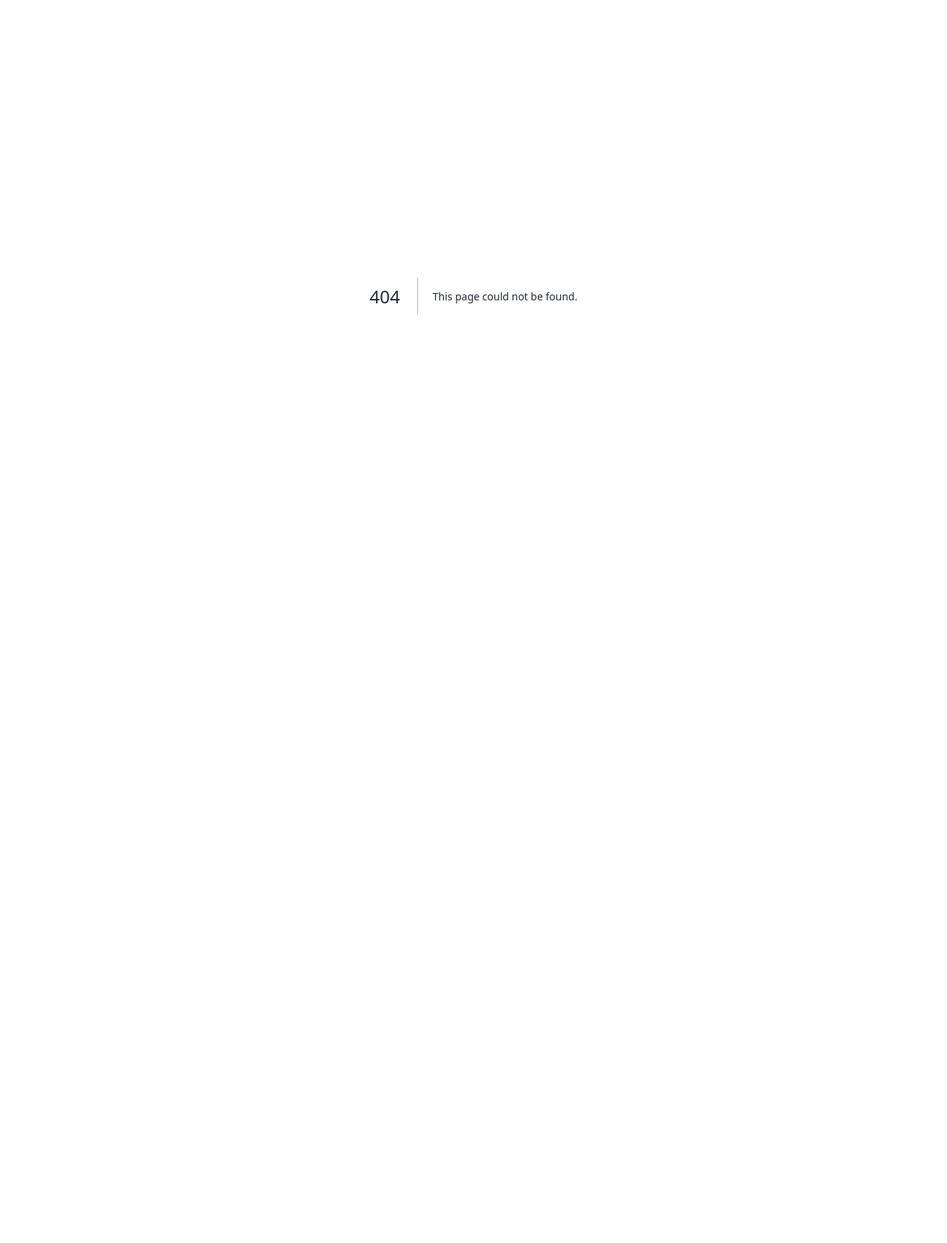
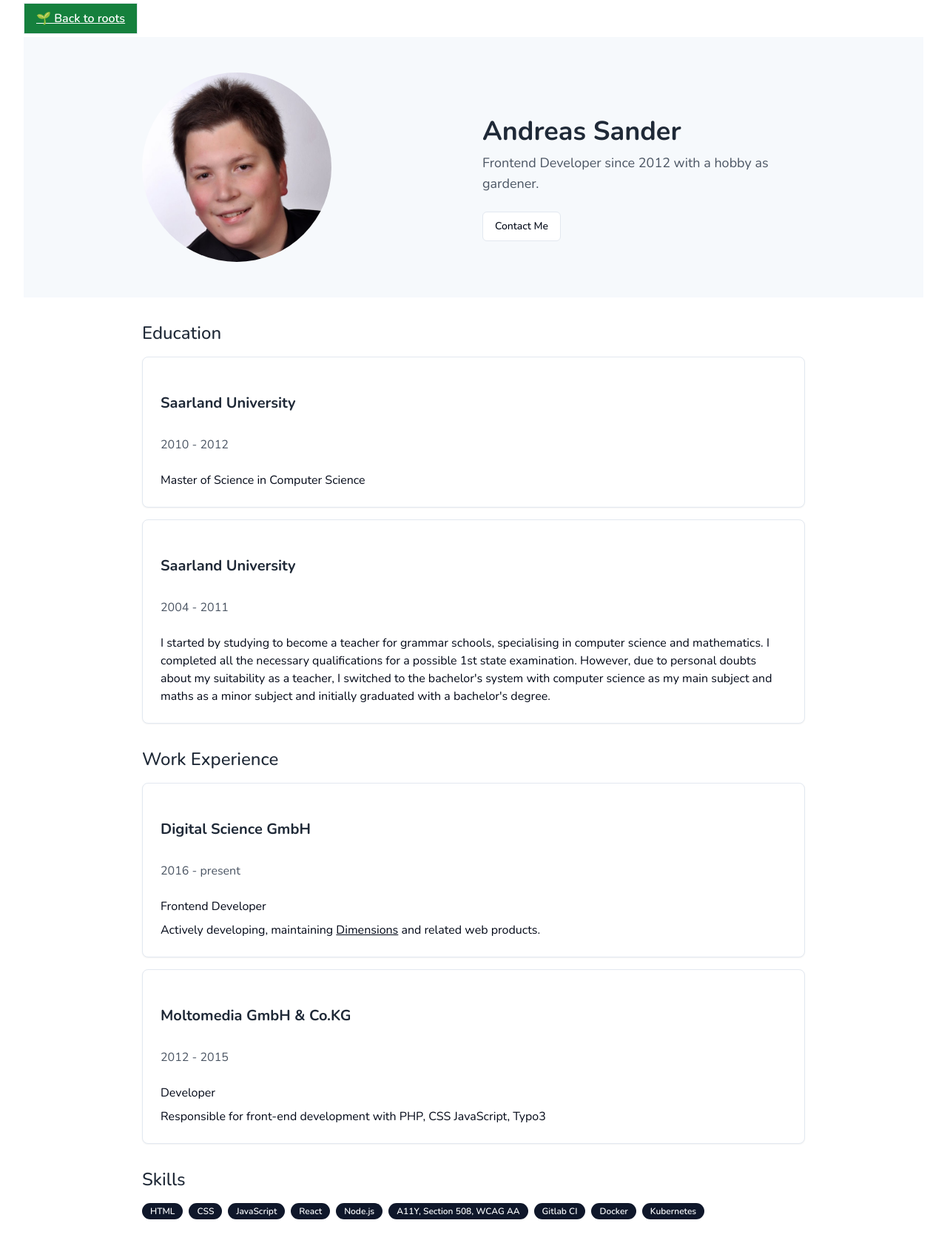
Before and after one commit to andi1984/personal, a Next.js app: page /about in a window 1280 px wide. Before the commit this address had no page. Shown: the whole page at 74% size. Before the commit the page ends 800 px from the top, so only its background shows below. Built offline with nearby package versions, Linux system fonts and the light colour scheme.

Commit message:
feat: new /about page

```diff
--- a/package.json
+++ b/package.json
@@ -9,6 +9,7 @@
     "lint": "next lint"
   },
   "dependencies": {
+    "@radix-ui/react-avatar": "^1.0.4",
     "@radix-ui/react-slot": "^1.0.2",
     "@react-spring/web": "^9.7.3",
     "axios": "^1.5.1",
--- /dev/null
+++ b/src/app/about/page.tsx
@@ -0,0 +1,119 @@
+import BackButton from "@/components/back-button";
+import { Avatar, AvatarImage } from "@/components/ui/avatar";
+import { Badge } from "@/components/ui/badge";
+import { Button } from "@/components/ui/button";
+import { Card, CardContent, CardHeader } from "@/components/ui/card";
+import Link from "next/link";
+
+export default async function Impressum() {
+  return (
+    <>
+      <BackButton />
+      <header className="bg-[#f6f9fc] p-6 md:p-12">
+        <div className="max-w-4xl mx-auto grid grid-cols-1 md:grid-cols-2 gap-6 items-center">
+          <div className="flex justify-center md:justify-start">
+            <Avatar className="h-64 w-64">
+              <AvatarImage alt="Personal Portrait" src="/ava.jpg" />
+            </Avatar>
+          </div>
+          <div>
+            <h1 className="text-3xl md:text-4xl font-bold mb-2">
+              Andreas Sander
+            </h1>
+            <p className="text-gray-600 text-lg mb-6">
+              Frontend Developer since 2012 with a hobby as gardener.
+            </p>
+            <div className="space-x-4">
+              <Link
+                target="_blank"
+                href="https://www.linkedin.com/in/andi1984/"
+              >
+                <Button className="px-4 py-2" variant="outline">
+                  Contact Me
+                </Button>
+              </Link>
+            </div>
+          </div>
+        </div>
+      </header>
+      <main className="max-w-4xl mx-auto my-8 px-6 md:px-0">
+        <section className="mb-8">
+          <h2 className="text-2xl font-medium mb-4">Education</h2>
+          <Card>
+            <CardHeader>
+              <h3 className="font-bold text-xl">Saarland University</h3>
+              <p className="text-gray-600">2010 - 2012</p>
+            </CardHeader>
+            <CardContent>
+              <p>Master of Science in Computer Science</p>
+            </CardContent>
+          </Card>
+          <Card className="mt-4">
+            <CardHeader>
+              <h3 className="font-bold text-xl">Saarland University</h3>
+              <p className="text-gray-600">2004 - 2011</p>
+            </CardHeader>
+            <CardContent>
+              <p>
+                I started by studying to become a teacher for grammar schools,
+                specialising in computer science and mathematics. I completed
+                all the necessary qualifications for a possible 1st state
+                examination. However, due to personal doubts about my
+                suitability as a teacher, I switched to the bachelor&apos;s
+                system with computer science as my main subject and maths as a
+                minor subject and initially graduated with a bachelor&apos;s
+                degree.
+              </p>
+            </CardContent>
+          </Card>
+        </section>
+        <section className="mb-8">
+          <h2 className="text-2xl font-medium mb-4">Work Experience</h2>
+          <Card className="mb-4">
+            <CardHeader>
+              <h3 className="font-bold text-xl">Digital Science GmbH</h3>
+              <p className="text-gray-600">2016 - present</p>
+            </CardHeader>
+            <CardContent>
+              <p>Frontend Developer</p>
+              <p className="mt-2">
+                Actively developing, maintaining{" "}
+                <a href="https://dimensions.ai" target="_blank">
+                  Dimensions
+                </a>{" "}
+                and related web products.
+              </p>
+            </CardContent>
+          </Card>
+          <Card>
+            <CardHeader>
+              <h3 className="font-bold text-xl">Moltomedia GmbH & Co.KG</h3>
+              <p className="text-gray-600">2012 - 2015</p>
+            </CardHeader>
+            <CardContent>
+              <p>Developer</p>
+              <p className="mt-2">
+                Responsible for front-end development with PHP, CSS JavaScript,
+                Typo3
+              </p>
+            </CardContent>
+          </Card>
+        </section>
+        <section>
+          <h2 className="text-2xl font-medium mb-4">Skills</h2>
+          <div className="flex flex-wrap gap-2">
+            <Badge>HTML</Badge>
+            <Badge>CSS</Badge>
+            <Badge>JavaScript</Badge>
+            <Badge>React</Badge>
+            <Badge>Node.js</Badge>
+            <Badge>A11Y, Section 508, WCAG AA</Badge>
+            <Badge>Gitlab CI</Badge>
+            <Badge>Docker</Badge>
+            <Badge>Kubernetes</Badge>
+          </div>
+        </section>
+      </main>
+    </>
+  );
+}
--- a/src/components/back-button/index.tsx
+++ b/src/components/back-button/index.tsx
@@ -2,7 +2,7 @@ import Link from "next/link";
 
 const BackButton = () => {
   return (
-    <Link href="/" className="back-to-home-btn">
+    <Link href="/" className="back-to-home-btn inline-block mt-1 mb-1">
       🌱 Back to roots
     </Link>
   );
--- a/src/components/masthead/index.tsx
+++ b/src/components/masthead/index.tsx
@@ -19,8 +19,8 @@ const MastHead: FC = () => {
           </h1>
         </Link>
 
-        <Link target="_blank" href="https://www.linkedin.com/in/andi1984/">
-          <Button className="mt-4">Contact me</Button>
+        <Link target="_blank" href="/about">
+          <Button className="mt-4">About me</Button>
         </Link>
       </div>
     </div>
--- /dev/null
+++ b/src/components/ui/avatar.tsx
@@ -0,0 +1,50 @@
+"use client"
+
+import * as React from "react"
+import * as AvatarPrimitive from "@radix-ui/react-avatar"
+
+import { cn } from "@/lib/utils"
+
+const Avatar = React.forwardRef<
+  React.ElementRef<typeof AvatarPrimitive.Root>,
+  React.ComponentPropsWithoutRef<typeof AvatarPrimitive.Root>
+>(({ className, ...props }, ref) => (
+  <AvatarPrimitive.Root
+    ref={ref}
+    className={cn(
+      "relative flex h-10 w-10 shrink-0 overflow-hidden rounded-full",
+      className
+    )}
+    {...props}
+  />
+))
+Avatar.displayName = AvatarPrimitive.Root.displayName
+
+const AvatarImage = React.forwardRef<
+  React.ElementRef<typeof AvatarPrimitive.Image>,
+  React.ComponentPropsWithoutRef<typeof AvatarPrimitive.Image>
+>(({ className, ...props }, ref) => (
+  <AvatarPrimitive.Image
+    ref={ref}
+    className={cn("aspect-square h-full w-full", className)}
+    {...props}
+  />
+))
+AvatarImage.displayName = AvatarPrimitive.Image.displayName
+
+const AvatarFallback = React.forwardRef<
+  React.ElementRef<typeof AvatarPrimitive.Fallback>,
+  React.ComponentPropsWithoutRef<typeof AvatarPrimitive.Fallback>
+>(({ className, ...props }, ref) => (
+  <AvatarPrimitive.Fallback
+    ref={ref}
+    className={cn(
+      "flex h-full w-full items-center justify-center rounded-full bg-muted",
+      className
+    )}
+    {...props}
+  />
+))
+AvatarFallback.displayName = AvatarPrimitive.Fallback.displayName
+
+export { Avatar, AvatarImage, AvatarFallback }
```
Also changed, not shown: public/ava.jpg (added), 1 other file (tests, documents, lock files or other folders).
